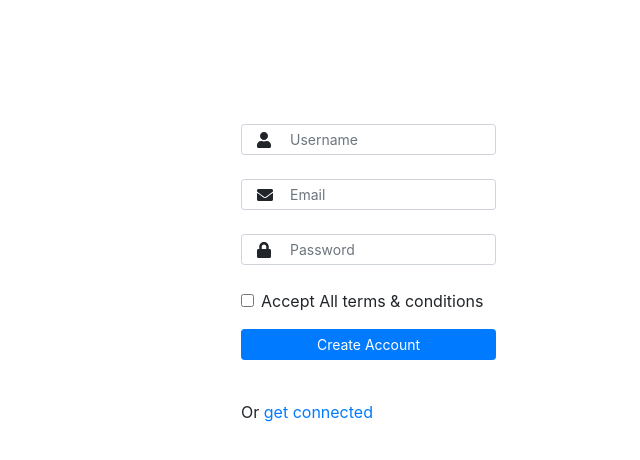
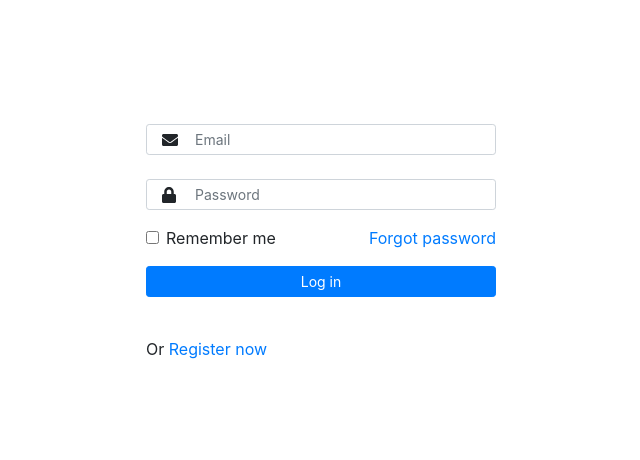
Before and after one commit to YassineJOUT/Workers-fe, a React (Create React App) app: page / in a window 1280 px wide. Shown: the top 460 px of the page, without its empty margins (224-864 px from the left). Built offline with nearby package versions, Linux system fonts and the light colour scheme.

Commit message:
feat(LoginPage): add Login Page component

```diff
--- a/src/App.tsx
+++ b/src/App.tsx
@@ -1,11 +1,11 @@
 import React from 'react';
-import RegistrationPage from './components/RegistrationPage';
+import LoginPage from './components/LoginPage';
 import 'bootstrap/dist/css/bootstrap.min.css';
 
 const App: React.FC = () => {
   return (
     <div className="App">
-        <RegistrationPage />
+        <LoginPage />
     </div>
   );
 }
--- /dev/null
+++ b/src/components/LoginPage.tsx
@@ -0,0 +1,56 @@
+import React from 'react'
+import {Form,Button,Row,Col, Container} from 'react-bootstrap'
+import { FontAwesomeIcon } from '@fortawesome/react-fontawesome'
+import { faEnvelope,faUser,faLock } from '@fortawesome/free-solid-svg-icons'
+
+const LoginPage : React.FC = () => {
+    return (
+        <div>
+            <Container>
+
+            <Row style={{ marginTop : '100px'}}>
+                <Col md={{ span: 4, offset: 3 }}>
+                    <Form>
+
+                        <Form.Group  className='mt-4' controlId="formBasicEmail">
+                            <span className='pl-3 pt-1 position-absolute' >
+                                <FontAwesomeIcon icon={faEnvelope} />
+                            </span>
+                            <Form.Control size="sm"  className="pl-5"  type="email" placeholder="Email" />
+
+
+                        </Form.Group>
+                        <Form.Group  className='mt-4' controlId="formBasicPassword">
+                            <span className='pl-3 pt-1 position-absolute' >
+                                <FontAwesomeIcon icon={faLock} />
+                            </span>
+                            <Form.Control size="sm"  className="pl-5"  type="password" placeholder="Password" />
+
+
+                        </Form.Group>
+                        <Row >
+                            <Col >
+                                <Form.Group  controlId="formBasicCheckbox">
+                                    <Form.Check   type="checkbox" label="Remember me" />
+                                </Form.Group>
+                            </Col>
+                            <Col >
+
+                            <a href="#" className='float-sm-right' >Forgot password</a>
+                            </Col>
+                        </Row>
+                        <Button size="sm"  className='mb-3 btn btn-primary btn-lg btn-block' variant="primary" type="submit">
+                            Log in
+                        </Button>
+                        <br />
+
+                        Or <a href="#">Register now</a>
+                    </Form>
+                </Col>
+            </Row>
+            </Container>
+        </div>
+    );
+};
+
+export default LoginPage;
```
